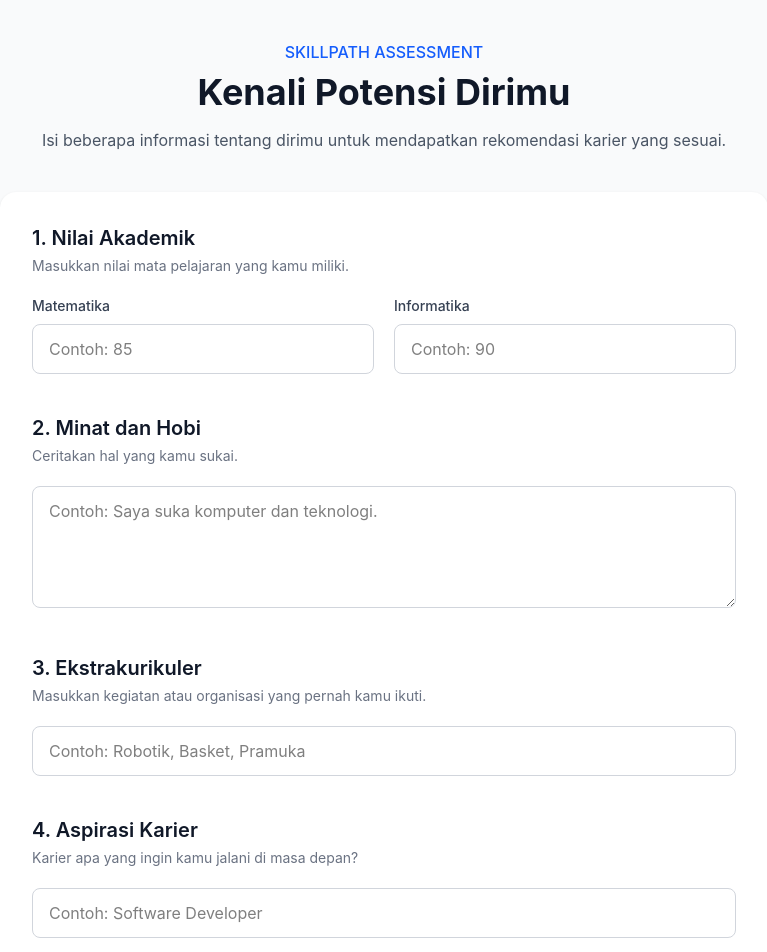
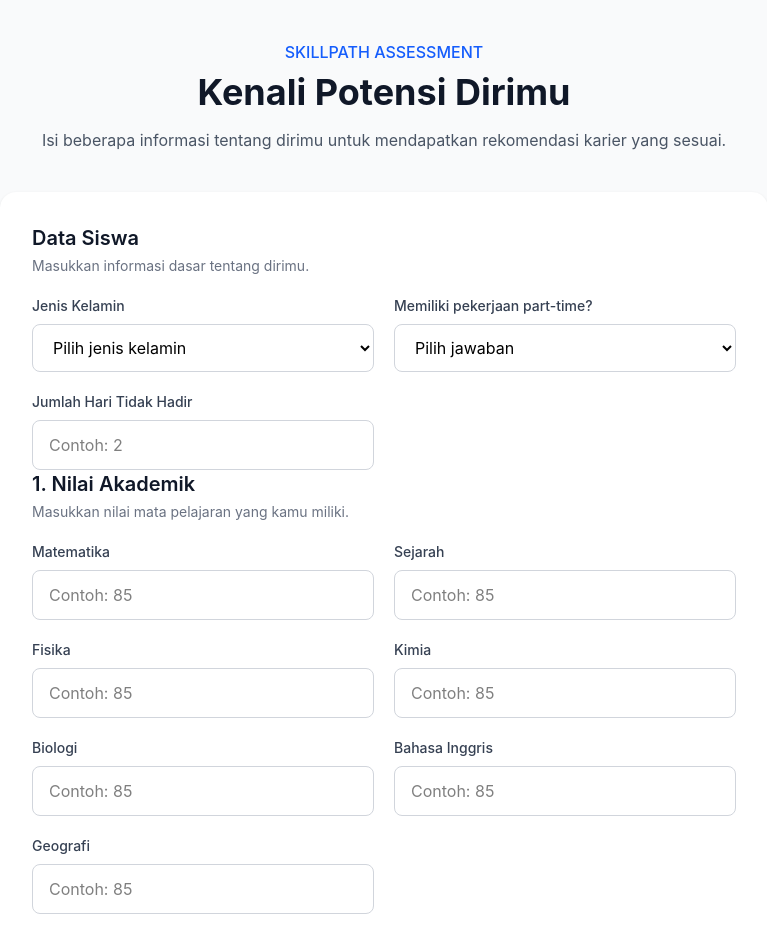
Before and after one commit to AaronDelMonte/Capstone-Project, a React app in the folder frontend/: page /assessment in a window 1280 px wide. Shown: the top 952 px of the page, without its empty margins (256-1023 px from the left). Built offline with nearby package versions, Linux system fonts and the light colour scheme; the HTML template or start-up script is replaced by a standard one.

Commit message:
Update assessment form fields

```diff
--- a/frontend/src/pages/Assessment.jsx
+++ b/frontend/src/pages/Assessment.jsx
@@ -4,10 +4,18 @@ import { submitAssessment } from "../services/api";
 
 function Assessment() {
     const [formData, setFormData] = useState({
+ gender: "",
+  part_time_job: "",
+  absence_days: "",
   matematika: "",
-        informatika: "",
-        minat: "",
+  sejarah: "",
+  fisika: "",
+  kimia: "",
+  biologi: "",
+  bahasa_inggris: "",
+  geografi: "",
   ekstrakurikuler: "",
+  jam_belajar: "",
   aspirasi: "",
 });
 
@@ -28,10 +36,18 @@ const handleSubmit = async (e) => {
   e.preventDefault();
 
 if (
+  !formData.gender ||
+  !formData.part_time_job ||
+  formData.absence_days === "" ||
   !formData.matematika ||
-  !formData.informatika ||
-  !formData.minat ||
+  !formData.sejarah ||
+  !formData.fisika ||
+  !formData.kimia ||
+  !formData.biologi ||
+  !formData.bahasa_inggris ||
+  !formData.geografi ||
   !formData.ekstrakurikuler ||
+  !formData.jam_belajar ||
   !formData.aspirasi
 ) {
   alert("Silakan lengkapi semua data assessment terlebih dahulu.");
@@ -80,6 +96,74 @@ const handleSubmit = async (e) => {
       {/* Form */}
 <div className="mx-auto mt-10 max-w-3xl rounded-2xl bg-white p-8 shadow-sm">
 
+  {/* Data Siswa */}
+  <div>
+    <h2 className="text-xl font-semibold text-gray-900">
+      Data Siswa
+    </h2>
+
+    <p className="mt-1 text-sm text-gray-500">
+      Masukkan informasi dasar tentang dirimu.
+    </p>
+
+    <div className="mt-5 grid gap-5 sm:grid-cols-2">
+
+      {/* Gender */}
+      <div>
+        <label className="mb-2 block text-sm font-medium text-gray-700">
+          Jenis Kelamin
+        </label>
+
+        <select
+          name="gender"
+          value={formData.gender}
+          onChange={handleChange}
+          className="w-full rounded-lg border border-gray-300 px-4 py-3 outline-none focus:border-blue-500"
+        >
+          <option value="">Pilih jenis kelamin</option>
+          <option value="male">Laki-laki</option>
+          <option value="female">Perempuan</option>
+        </select>
+      </div>
+
+      {/* Part-time Job */}
+      <div>
+        <label className="mb-2 block text-sm font-medium text-gray-700">
+          Memiliki pekerjaan part-time?
+        </label>
+
+        <select
+          name="part_time_job"
+          value={formData.part_time_job}
+          onChange={handleChange}
+          className="w-full rounded-lg border border-gray-300 px-4 py-3 outline-none focus:border-blue-500"
+        >
+          <option value="">Pilih jawaban</option>
+          <option value="false">Tidak</option>
+          <option value="true">Ya</option>
+        </select>
+      </div>
+
+      {/* Absence */}
+      <div>
+        <label className="mb-2 block text-sm font-medium text-gray-700">
+          Jumlah Hari Tidak Hadir
+        </label>
+
+        <input
+          type="number"
+          name="absence_days"
+          value={formData.absence_days}
+          onChange={handleChange}
+          min="0"
+          placeholder="Contoh: 2"
+          className="w-full rounded-lg border border-gray-300 px-4 py-3 outline-none focus:border-blue-500"
+        />
+      </div>
+
+    </div>
+  </div>
+
         {/* Nilai */}
         <div>
           <h2 className="text-xl font-semibold text-gray-900">
@@ -109,46 +193,100 @@ const handleSubmit = async (e) => {
 
           <div>
   <label className="mb-2 block text-sm font-medium text-gray-700">
-                Informatika
+    Sejarah
   </label>
 
   <input
     type="number"
-  name="informatika"
-  value={formData.informatika}
+    name="sejarah"
+    value={formData.sejarah}
     onChange={handleChange}
-  placeholder="Contoh: 90"
+    placeholder="Contoh: 85"
     className="w-full rounded-lg border border-gray-300 px-4 py-3 outline-none focus:border-blue-500"
   />
 </div>
 
+<div>
+  <label className="mb-2 block text-sm font-medium text-gray-700">
+    Fisika
+  </label>
+
+  <input
+    type="number"
+    name="fisika"
+    value={formData.fisika}
+    onChange={handleChange}
+    placeholder="Contoh: 85"
+    className="w-full rounded-lg border border-gray-300 px-4 py-3 outline-none focus:border-blue-500"
+  />
+</div>
+
+<div>
+  <label className="mb-2 block text-sm font-medium text-gray-700">
+    Kimia
+  </label>
+
+  <input
+    type="number"
+    name="kimia"
+    value={formData.kimia}
+    onChange={handleChange}
+    placeholder="Contoh: 85"
+    className="w-full rounded-lg border border-gray-300 px-4 py-3 outline-none focus:border-blue-500"
+  />
+</div>
+
+<div>
+  <label className="mb-2 block text-sm font-medium text-gray-700">
+    Biologi
+  </label>
+
+  <input
+    type="number"
+    name="biologi"
+    value={formData.biologi}
+    onChange={handleChange}
+    placeholder="Contoh: 85"
+    className="w-full rounded-lg border border-gray-300 px-4 py-3 outline-none focus:border-blue-500"
+  />
+</div>
+
+<div>
+  <label className="mb-2 block text-sm font-medium text-gray-700">
+    Bahasa Inggris
+  </label>
+
+  <input
+    type="number"
+    name="bahasa_inggris"
+    value={formData.bahasa_inggris}
+    onChange={handleChange}
+    placeholder="Contoh: 85"
+    className="w-full rounded-lg border border-gray-300 px-4 py-3 outline-none focus:border-blue-500"
+  />
+</div>
+
+<div>
+  <label className="mb-2 block text-sm font-medium text-gray-700">
+    Geografi
+  </label>
+
+  <input
+    type="number"
+    name="geografi"
+    value={formData.geografi}
+    onChange={handleChange}
+    placeholder="Contoh: 85"
+    className="w-full rounded-lg border border-gray-300 px-4 py-3 outline-none focus:border-blue-500"
+  />
 </div>
 </div>
-
-        {/* Minat */}
-        <div className="mt-10">
-          <h2 className="text-xl font-semibold text-gray-900">
-            2. Minat dan Hobi
-          </h2>
-
-          <p className="mt-1 text-sm text-gray-500">
-            Ceritakan hal yang kamu sukai.
-          </p>
-
-          <textarea
-  name="minat"
-  value={formData.minat}
-  onChange={handleChange}
-  rows="4"
-  placeholder="Contoh: Saya suka komputer dan teknologi."
-  className="mt-5 w-full rounded-lg border border-gray-300 px-4 py-3 outline-none focus:border-blue-500"
-/>
         </div>
 
         {/* Ekstrakurikuler */}
         <div className="mt-10">
           <h2 className="text-xl font-semibold text-gray-900">
-            3. Ekstrakurikuler
+            2. Ekstrakurikuler
           </h2>
 
           <p className="mt-1 text-sm text-gray-500">
@@ -161,6 +299,27 @@ const handleSubmit = async (e) => {
   value={formData.ekstrakurikuler}
   onChange={handleChange}
   placeholder="Contoh: Robotik, Basket, Pramuka"
+  className="mt-5 w-full rounded-lg border border-gray-300 px-4 py-3 outline-none focus:border-blue-500"
+/>
+        </div>
+
+        {/* Jam Belajar */}
+<div className="mt-10">
+  <h2 className="text-xl font-semibold text-gray-900">
+    3. Jam Belajar Mandiri
+  </h2>
+
+  <p className="mt-1 text-sm text-gray-500">
+    Berapa jam biasanya kamu belajar sendiri dalam satu minggu?
+  </p>
+
+  <input
+    type="number"
+    name="jam_belajar"
+    value={formData.jam_belajar}
+    onChange={handleChange}
+    min="0"
+    placeholder="Contoh: 10"
     className="mt-5 w-full rounded-lg border border-gray-300 px-4 py-3 outline-none focus:border-blue-500"
   />
 </div>
```
Lines whose indentation alone changed are shown as unchanged.
